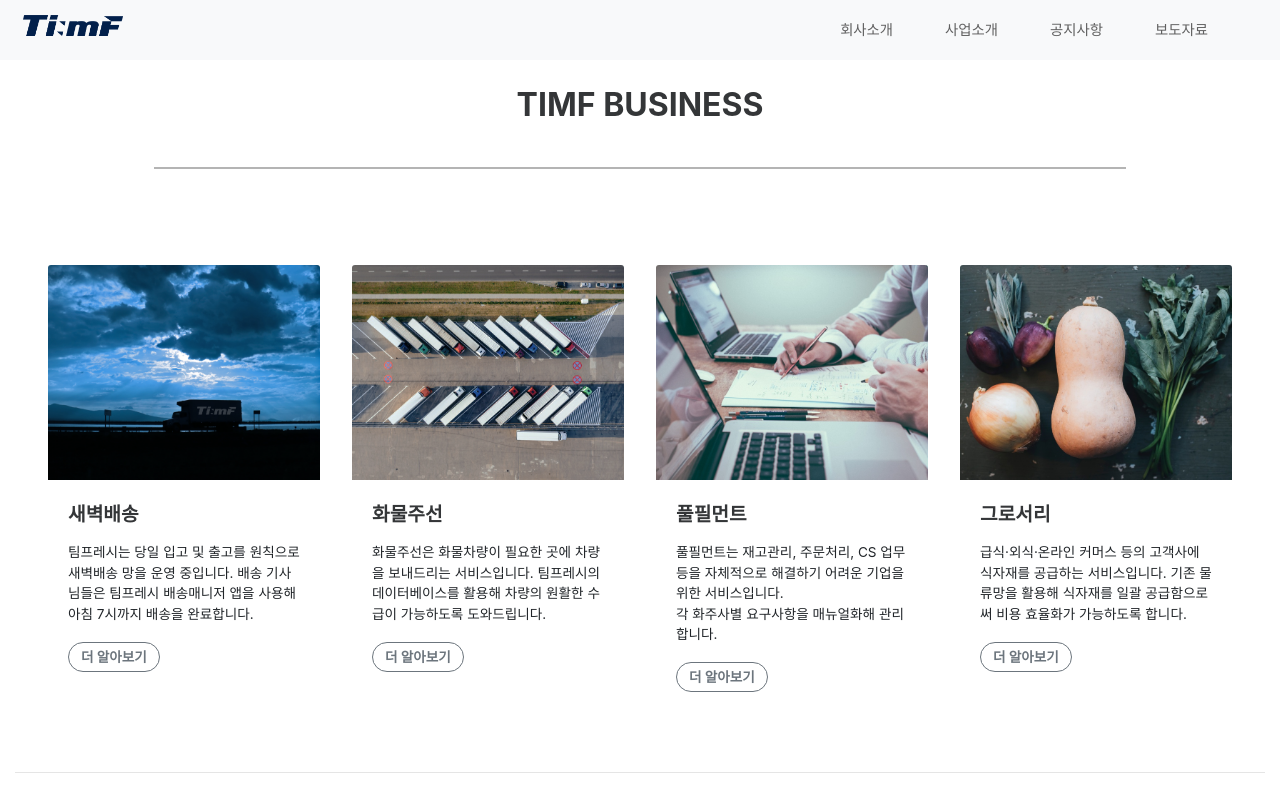
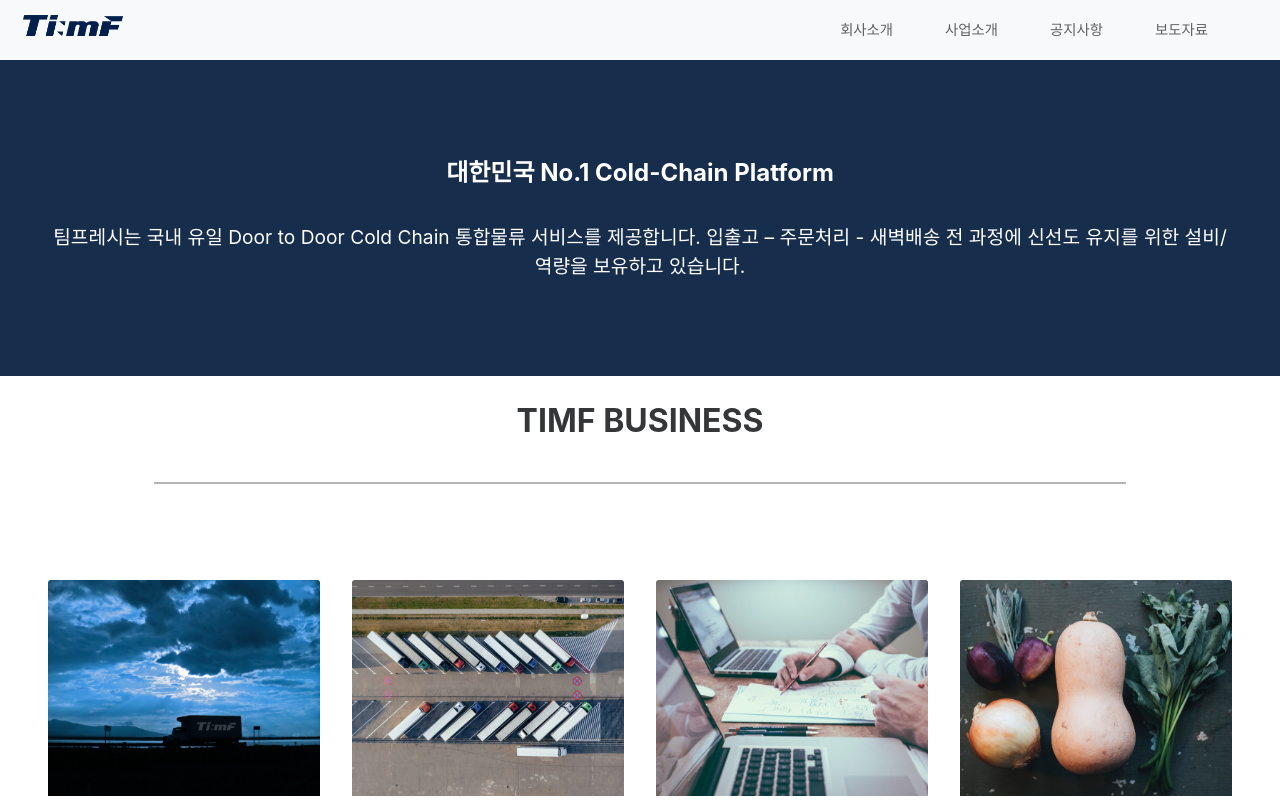
Before and after one commit to naeunchan/teamfresh, a React (Create React App) app: page / in a window 1280 px wide. Shown: the top 800 px of the page. Built offline with nearby package versions, Linux system fonts and the light colour scheme.

Commit message:
jumbotron

```diff
--- /dev/null
+++ b/src/components/Jumbotron/index.js
@@ -0,0 +1,43 @@
+import React from "react";
+import styled from "@emotion/styled";
+
+const JumbotronContainer = styled.div`
+    width: 100%;
+    padding: 0 15px;
+    margin: 0 auto;
+    display: flex;
+    flex-direction: column;
+    justify-content: center;
+    align-items: center;
+    width: 100%;
+    background-color: rgb(23, 45, 76);
+    color: white;
+    padding: 79px 50px;
+`;
+
+const Title = styled.p`
+    text-align: center;
+    font-weight: 700;
+    font-size: 1.5rem;
+    margin: 1rem 0;
+`;
+
+const Body = styled.p`
+    text-align: center;
+    font-size: 1.2rem;
+    margin: 1rem 0;
+`;
+
+const Jumbotron = () => {
+    return (
+        <JumbotronContainer>
+            <Title>대한민국 No.1 Cold-Chain Platform</Title>
+            <Body>
+                팀프레시는 국내 유일 Door to Door Cold Chain 통합물류 서비스를 제공합니다. 입출고 –
+                주문처리 - 새벽배송 전 과정에 신선도 유지를 위한 설비/역량을 보유하고 있습니다.
+            </Body>
+        </JumbotronContainer>
+    );
+};
+
+export default Jumbotron;
--- a/src/pages/HomePage/index.js
+++ b/src/pages/HomePage/index.js
@@ -2,10 +2,12 @@ import { React } from "react";
 import Board from "../../components/Board";
 import Business from "../../components/Business";
 import Connect from "../../components/Connect";
+import Jumbotron from "../../components/Jumbotron";
 
 const HomePage = () => {
     return (
         <>
+            <Jumbotron />
             <Business />
             <Board />
             <Connect />
```
Also changed, not shown: src/components/Slider/index.js (added, +8 -0 lines).
